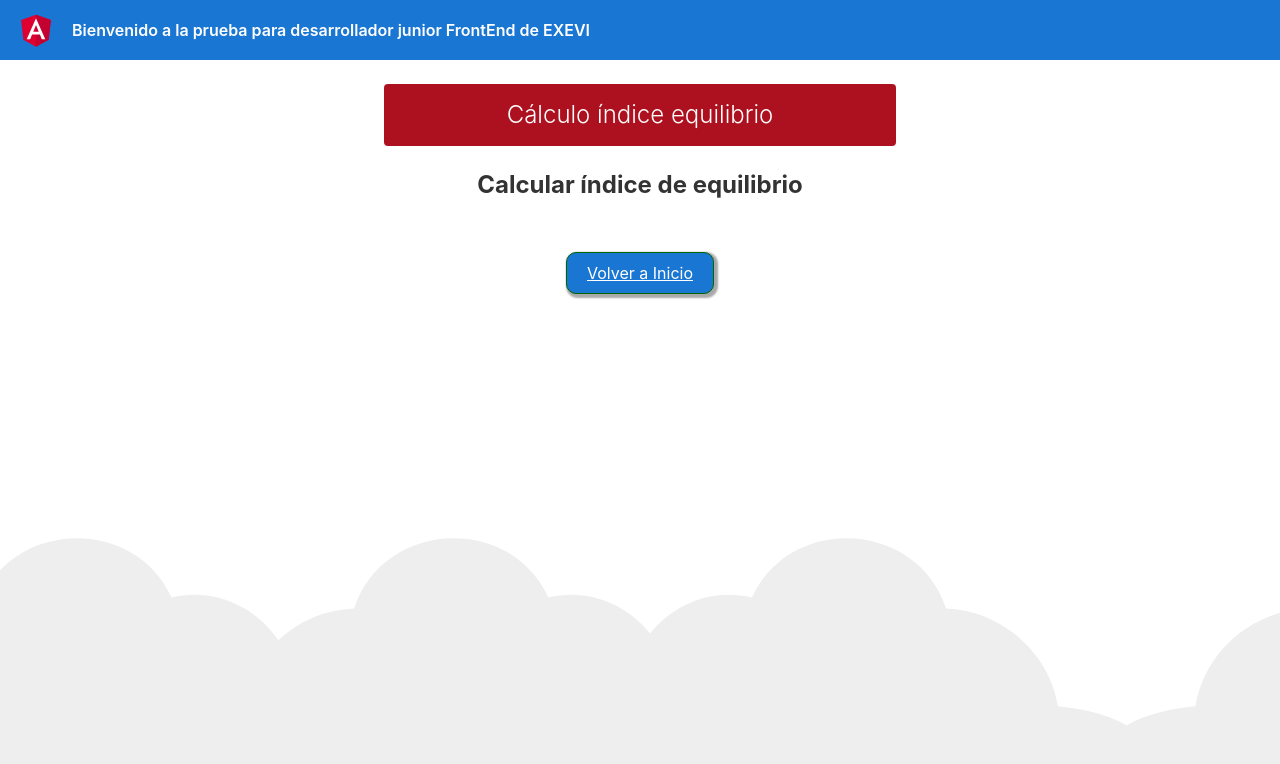
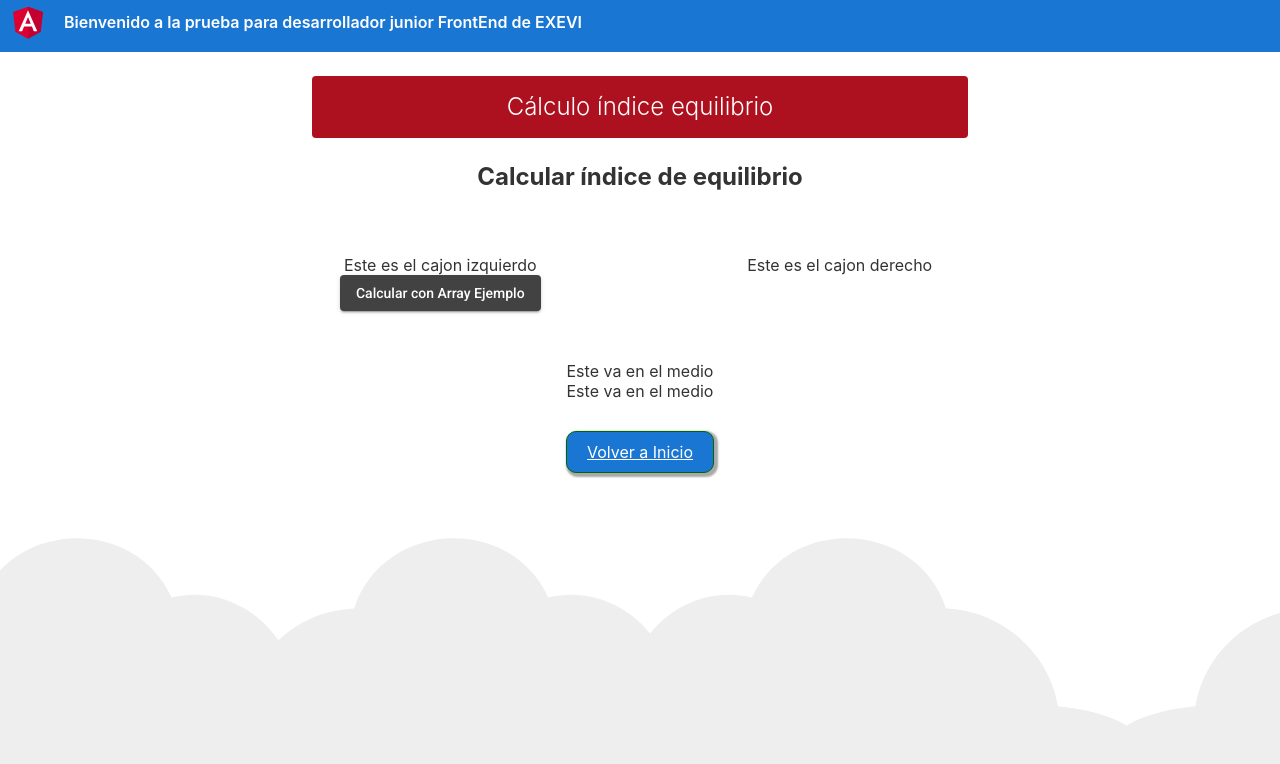
Before and after one commit to FdoLamarca/Exevi, an Angular app: page /calculate in a window 1280 px wide. Shown: the top 764 px of the page. Built offline with nearby package versions, Linux system fonts and the light colour scheme.

Commit message:
jueves 0:30

```diff
--- a/angular.json
+++ b/angular.json
@@ -24,6 +24,7 @@
               "src/assets"
             ],
             "styles": [
+              "./node_modules/@angular/material/prebuilt-themes/purple-green.css",
               "src/styles.css"
             ],
             "scripts": []
@@ -89,6 +90,7 @@
               "src/assets"
             ],
             "styles": [
+              "./node_modules/@angular/material/prebuilt-themes/purple-green.css",
               "src/styles.css"
             ],
             "scripts": []
@@ -120,6 +122,7 @@
           }
         }
       }
-    }},
+    }
+  },
   "defaultProject": "Exevi"
 }
--- a/package.json
+++ b/package.json
@@ -12,13 +12,16 @@
   "private": true,
   "dependencies": {
     "@angular/animations": "~8.2.14",
+    "@angular/cdk": "~8.2.3",
     "@angular/common": "~8.2.14",
     "@angular/compiler": "~8.2.14",
     "@angular/core": "~8.2.14",
     "@angular/forms": "~8.2.14",
+    "@angular/material": "^8.2.3",
     "@angular/platform-browser": "~8.2.14",
     "@angular/platform-browser-dynamic": "~8.2.14",
     "@angular/router": "~8.2.14",
+    "hammerjs": "^2.0.8",
     "rxjs": "~6.4.0",
     "tslib": "^1.10.0",
     "zone.js": "~0.9.1"
--- a/src/app/app.module.ts
+++ b/src/app/app.module.ts
@@ -7,6 +7,8 @@ import { AppComponent } from './app.component';
 import { CalculateIndexComponent } from './calculate-index/calculate-index.component';
 import { HomeComponent } from './home/home.component';
 import { Page404Component } from './page404/page404.component';
+import { BrowserAnimationsModule } from '@angular/platform-browser/animations';
+import { MatButtonModule } from '@angular/material/button';
 
 @NgModule({
   declarations: [
@@ -18,7 +20,9 @@ import { Page404Component } from './page404/page404.component';
   imports: [
     BrowserModule,
     routing,
-    FormsModule
+    FormsModule,
+    BrowserAnimationsModule,
+    MatButtonModule
   ],
   providers: [
     appRoutingProviders
--- a/src/app/calculate-index/calculate-index.component.css
+++ b/src/app/calculate-index/calculate-index.component.css
@@ -68,7 +68,7 @@
     display: flex;
     margin: 32px auto;
     padding: 0 16px;
-    max-width: 960px;
+    /* max-width: 960px; */
     flex-direction: column;
     align-items: center;
   }
@@ -91,6 +91,8 @@
     flex-wrap: wrap;
     justify-content: center;
     margin-top: 16px;
+    margin-bottom: 25px;
+    min-width: 80%;
   }
 
   .card {
@@ -142,6 +144,19 @@
     min-width: 50%;
     position: relative;
   }
+
+  .left-card {
+    float: left;
+    min-width: 40%;
+    text-align: center;
+    margin-bottom: 50px;
+  }
+
+  .central-card {
+    clear: both;
+    text-align: center;
+    min-width: 80%;
+}
 
   .card.card.highlight-card span {
     margin: auto;
--- a/src/app/calculate-index/calculate-index.component.html
+++ b/src/app/calculate-index/calculate-index.component.html
@@ -10,7 +10,25 @@
     </div>
     <!-- Resources -->
     <h2>Calcular índice de equilibrio</h2>
-    <br><br>
+    <br /><br />
+    <div class="card-container">
+        <div class="left-card">
+            <p>Este es el cajon izquierdo</p>
+            <button mat-raised-button (click)="comprobar(demoArray,results)">Calcular con Array Ejemplo</button>
+        </div>
+
+        <div class="left-card">
+            <p>Este es el cajon derecho</p>
+        </div>
+        <div class="central-card">
+            <p>Este va en el medio</p>
+        </div>
+        <div class="central-card">
+            <p>Este va en el medio</p>
+        </div>
+
+    </div>
+
     <a href='/home' class="btn">Volver a Inicio</a>
 
     <svg id="clouds" alt="Gray Clouds Background" xmlns="http://www.w3.org/2000/svg" width="2611.084" height="485.677" viewBox="0 0 2611.084 485.677">
--- a/src/app/calculate-index/calculate-index.component.ts
+++ b/src/app/calculate-index/calculate-index.component.ts
@@ -1,4 +1,5 @@
 import { Component, OnInit } from '@angular/core';
+import { getLocaleTimeFormat } from '@angular/common';
 
 @Component({
   selector: 'app-calculate-index',
@@ -7,9 +8,47 @@ import { Component, OnInit } from '@angular/core';
 })
 export class CalculateIndexComponent implements OnInit {
   title = 'Cálculo índice equilibrio';
+  public demoArray = [-7, 1, 5, 2, -4, 3, 0];
+  public results: any[] = [];
+
+  CheckBalancePoint(currElem, index, currArray,results) {
+
+    let sumArrayLeft = [];
+    let sumArrayRight = [];
+
+    (index === 0) ?
+      sumArrayLeft = currArray.slice(0, index + 1) : sumArrayLeft = currArray.slice(0, index);
+
+    (index === (currArray.length) - 1) ?
+      sumArrayRight = currArray.slice(index, (currArray.length)) : sumArrayRight = currArray.slice(index + 1, (currArray.length));
+
+    if ( sumArrayLeft.reduce(function(a,b){ return a + b;},0) === sumArrayRight.reduce(function(a,b){return a + b;},0) ){
+      // añadir los datos al array de información
+      // (Fecha de cálculo con la hora, nombre del array, indice encontrado y tiempo que ha tardado)
+      results.push('Hora',currArray,index,'Tiempo');
+      return true;
+    }
+    return false;
+  }
+
+  comprobar(array: any[], results: any[]) {
+    /* if ( array.some(this.CheckBalancePoint) ) {
+      console.log('EUREKA!!!!');
+      console.log(array);
+      console.log(results);
+    } */
+    let exit = false;
+    for (const x in array) {
+      exit = this.CheckBalancePoint(array[x],parseInt(x),array, results);
+      if (exit === true) {
+        console.log('EUREKA!!!!');
+        console.log(results);
+        break;
+      }
+    }
+  }
+
   constructor() { }
-
   ngOnInit() {
   }
-
 }
--- a/src/index.html
+++ b/src/index.html
@@ -6,6 +6,8 @@
   <base href="/">
   <meta name="viewport" content="width=device-width, initial-scale=1">
   <link rel="icon" type="image/x-icon" href="favicon.ico">
+  <link href="https://fonts.googleapis.com/css?family=Roboto:300,400,500&display=swap" rel="stylesheet">
+  <link href="https://fonts.googleapis.com/icon?family=Material+Icons" rel="stylesheet">
 </head>
 <body>
  <app-root></app-root>
--- a/src/main.ts
+++ b/src/main.ts
@@ -1,3 +1,4 @@
+import 'hammerjs';
 import { enableProdMode } from '@angular/core';
 import { platformBrowserDynamic } from '@angular/platform-browser-dynamic';
 
--- a/src/styles.css
+++ b/src/styles.css
@@ -1 +1,4 @@
 /* You can add global styles to this file, and also import other style files */
+
+html, body { height: 100%; }
+body { margin: 0; font-family: Roboto, "Helvetica Neue", sans-serif; }
```
Also changed, not shown: 1 other file (tests, documents, lock files or other folders).
